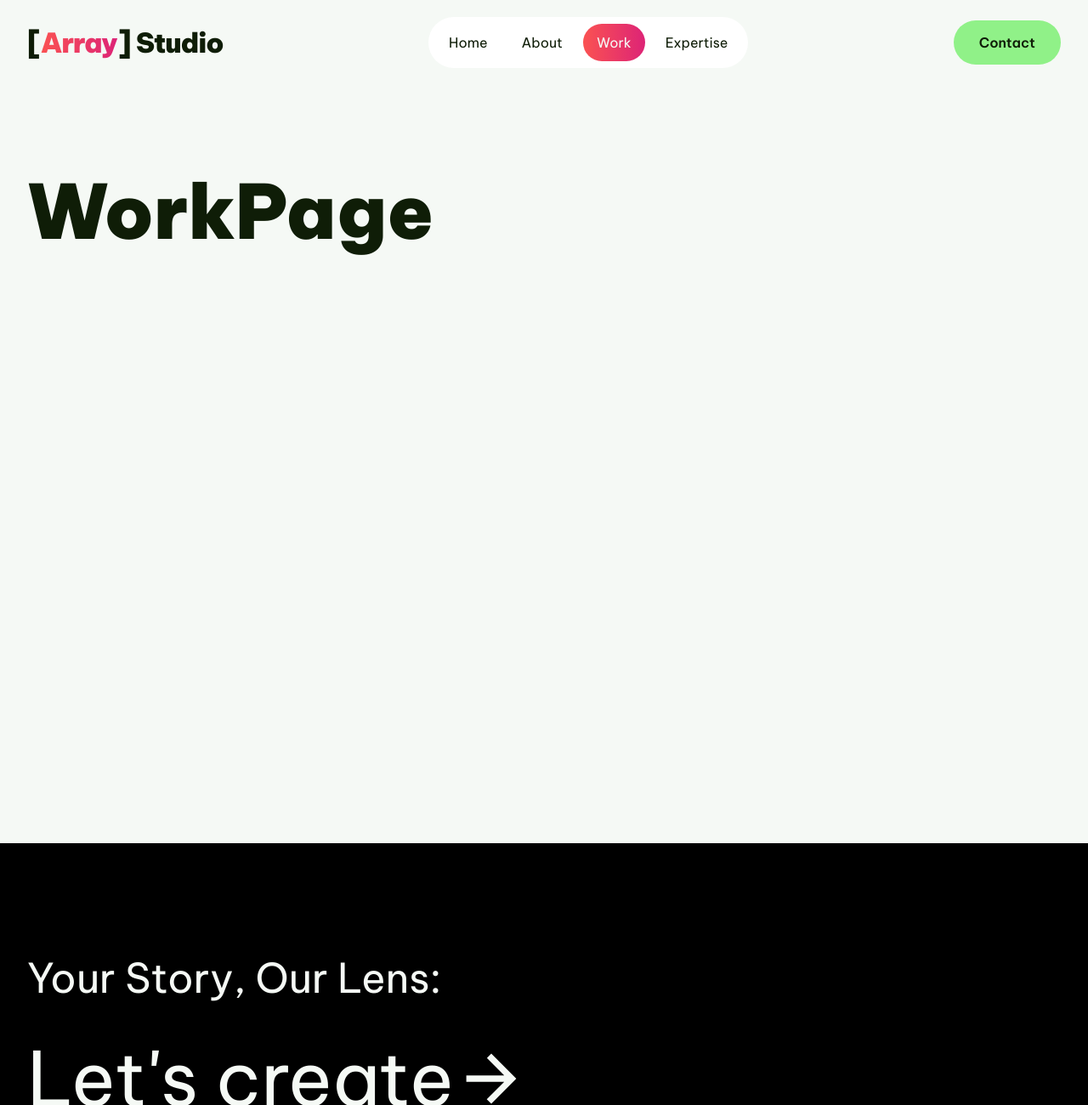
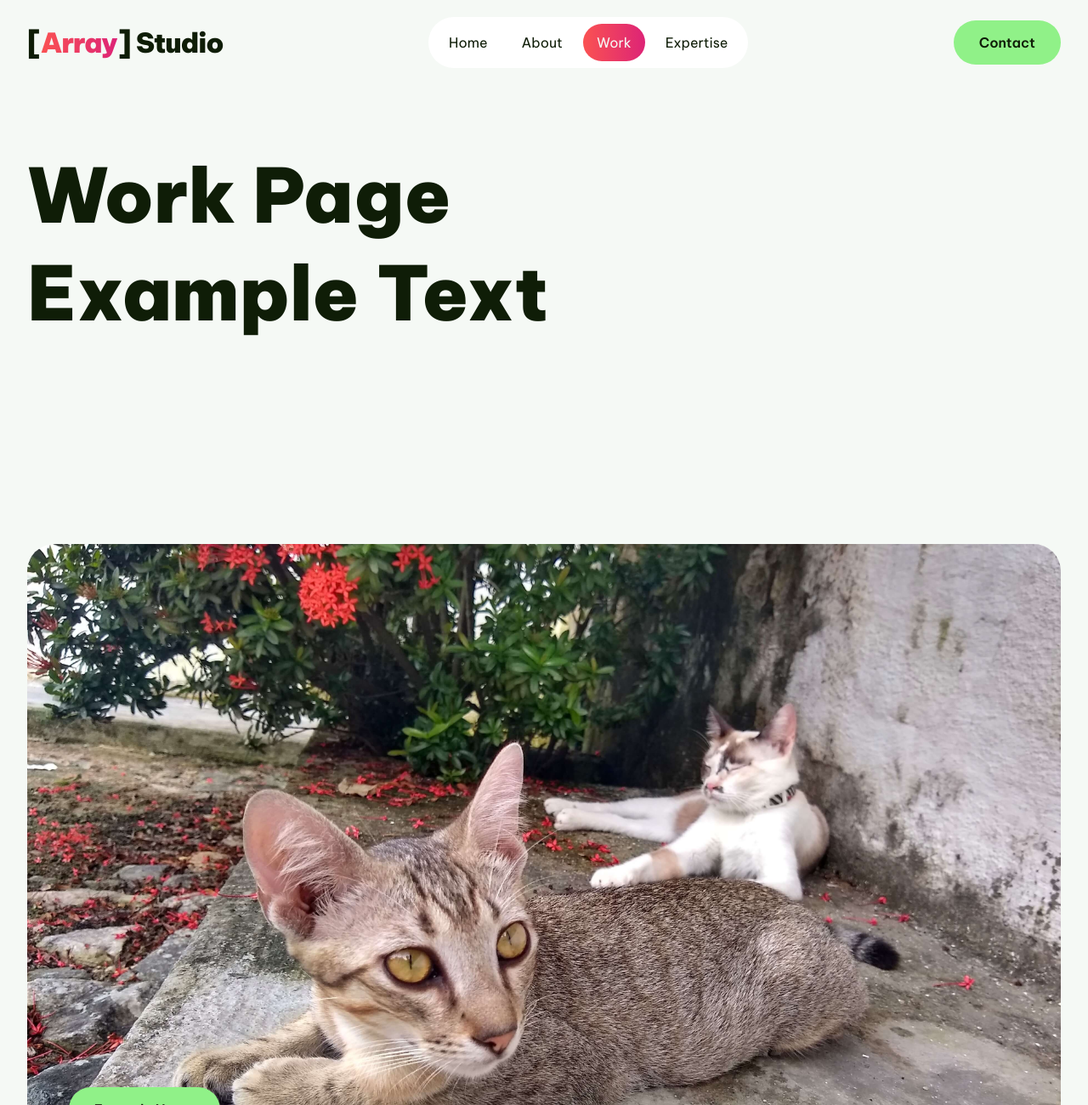
Before and after one commit to SnayderRodrigues/react-study, a React (Vite) app: page /work in a window 1280 px wide. Shown: the top 1300 px of the page at 85% size. Built offline with nearby package versions, Linux system fonts and the light colour scheme.

Commit message:
creation of the low-fidelity layout of the work page

```diff
--- a/src/pages/about/aboutpage.scss
+++ b/src/pages/about/aboutpage.scss
@@ -1,7 +1,7 @@
 @use "../../styles/util/" as u;
 
 .aboutPageHero {
-  height: 75vh;
+  height: 80vh;
   display: flex;
   align-items: center;
   justify-content: center;
@@ -144,7 +144,7 @@
 }
 
 .aboutPageEnding {
-  padding: 12rem 0;
+  padding: 12rem 0 6rem;
 
   &__headline {
     display: inline-block;
--- a/src/pages/work/WorkPage.jsx
+++ b/src/pages/work/WorkPage.jsx
@@ -1,13 +1,110 @@
 import React from "react";
 import "./workpage.scss";
+import Cat from "../../img/IMG_20200407_163224926_HDR-01.jpeg";
 
 const WorkPage = () => {
   return (
-    <section className="workPage">
-      <div className="wrapper workPage__wrapper ">
-        <h1>WorkPage</h1>
-      </div>
-    </section>
+    <main>
+      <section className="workPage__hero">
+        <div className="wrapper workPage__wrapper">
+          <h1>
+            Work Page <br /> Example Text
+          </h1>
+        </div>
+      </section>
+      <section className="workPage__works">
+        <div className="wrapper workPage__work-wrapper">
+          <div className="workPage__works__works-wrapper">
+            <div className="workPage__works__works-full">
+              <img src={Cat} alt="" />
+              <span className="workPage__works__button button">
+                Example Name
+              </span>
+            </div>
+            <div className="workPage__works__works-half">
+              <div className="workPage__works__works-half-1">
+                <img src={Cat} alt="" />
+                <span className="workPage__works__button button">
+                  Example Name
+                </span>
+              </div>
+              <div className="workPage__works__works-half-2">
+                <img src={Cat} alt="" />
+                <span className="workPage__works__button button">
+                  Example Name
+                </span>
+              </div>
+            </div>
+          </div>
+          <div className="workPage__works__works-wrapper">
+            <div className="workPage__works__works-full">
+              <img src={Cat} alt="" />
+              <span className="workPage__works__button button">
+                Example Name
+              </span>
+            </div>
+            <div className="workPage__works__works-half">
+              <div className="workPage__works__works-half-1">
+                <img src={Cat} alt="" />
+                <span className="workPage__works__button button">
+                  Example Name
+                </span>
+              </div>
+              <div className="workPage__works__works-half-2">
+                <img src={Cat} alt="" />
+                <span className="workPage__works__button button">
+                  Example Name
+                </span>
+              </div>
+            </div>
+          </div>
+          <div className="workPage__works__works-wrapper">
+            <div className="workPage__works__works-full">
+              <img src={Cat} alt="" />
+              <span className="workPage__works__button button">
+                Example Name
+              </span>
+            </div>
+            <div className="workPage__works__works-half">
+              <div className="workPage__works__works-half-1">
+                <img src={Cat} alt="" />
+                <span className="workPage__works__button button">
+                  Example Name
+                </span>
+              </div>
+              <div className="workPage__works__works-half-2">
+                <img src={Cat} alt="" />
+                <span className="workPage__works__button button">
+                  Example Name
+                </span>
+              </div>
+            </div>
+          </div>
+          <div className="workPage__works__works-wrapper">
+            <div className="workPage__works__works-full">
+              <img src={Cat} alt="" />
+              <span className="workPage__works__button button">
+                Example Name
+              </span>
+            </div>
+            <div className="workPage__works__works-half">
+              <div className="workPage__works__works-half-1">
+                <img src={Cat} alt="" />
+                <span className="workPage__works__button button">
+                  Example Name
+                </span>
+              </div>
+              <div className="workPage__works__works-half-2">
+                <img src={Cat} alt="" />
+                <span className="workPage__works__button button">
+                  Example Name
+                </span>
+              </div>
+            </div>
+          </div>
+        </div>
+      </section>
+    </main>
   );
 };
 
--- a/src/pages/work/workpage.scss
+++ b/src/pages/work/workpage.scss
@@ -1,6 +1,63 @@
 @use "../../styles/util/" as u;
 
-.workPage {
-  height: 100vh;
-  margin-top: 12rem;
+.workPage__hero {
+  height: 80vh;
+  display: flex;
+  align-items: center;
+  justify-content: center;
+
+  &__wrapper {
+    display: flex;
+    flex-direction: column;
+    // gap: 2rem;
+  }
 }
+
+.workPage__works {
+  padding: 0 0 4rem;
+
+  &-wrapper {
+    display: flex;
+    flex-direction: column;
+    // gap: 2rem;
+  }
+  &__works-wrapper {
+    display: grid;
+    gap: 2rem;
+  }
+  &__works-full {
+    display: grid;
+    grid-template-areas: "a";
+    position: relative;
+
+    img {
+      width: 100%;
+      max-height: 90vh;
+      object-fit: cover;
+    }
+
+    span {
+      position: absolute;
+      bottom: 4%;
+      left: 4%;
+      z-index: 1;
+    }
+  }
+  &__works-half {
+    display: grid;
+    grid-template-areas: "a b";
+    grid-auto-columns: minmax(0, 1fr);
+    gap: 2rem;
+    margin-bottom: 2rem;
+  }
+  &__works-half-1, &__works-half-2 {
+    position: relative;
+
+    span {
+      position: absolute;
+      bottom: 4%;
+      left: 4%;
+      z-index: 1;
+    }
+  }
+}
```
